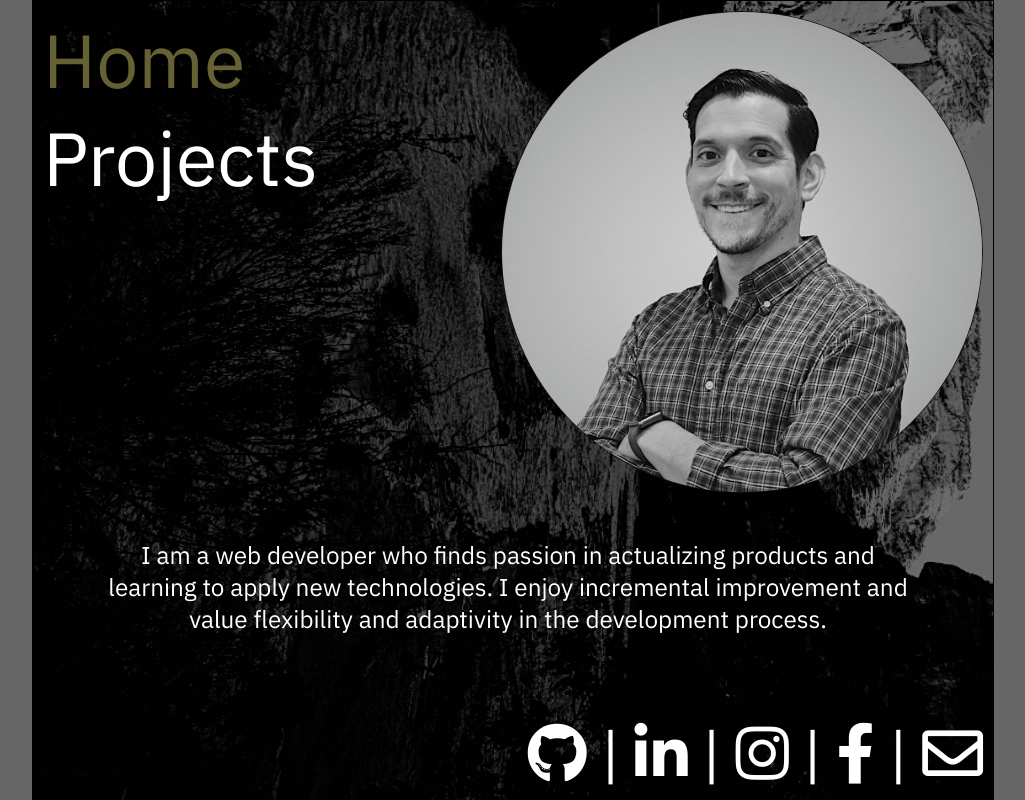
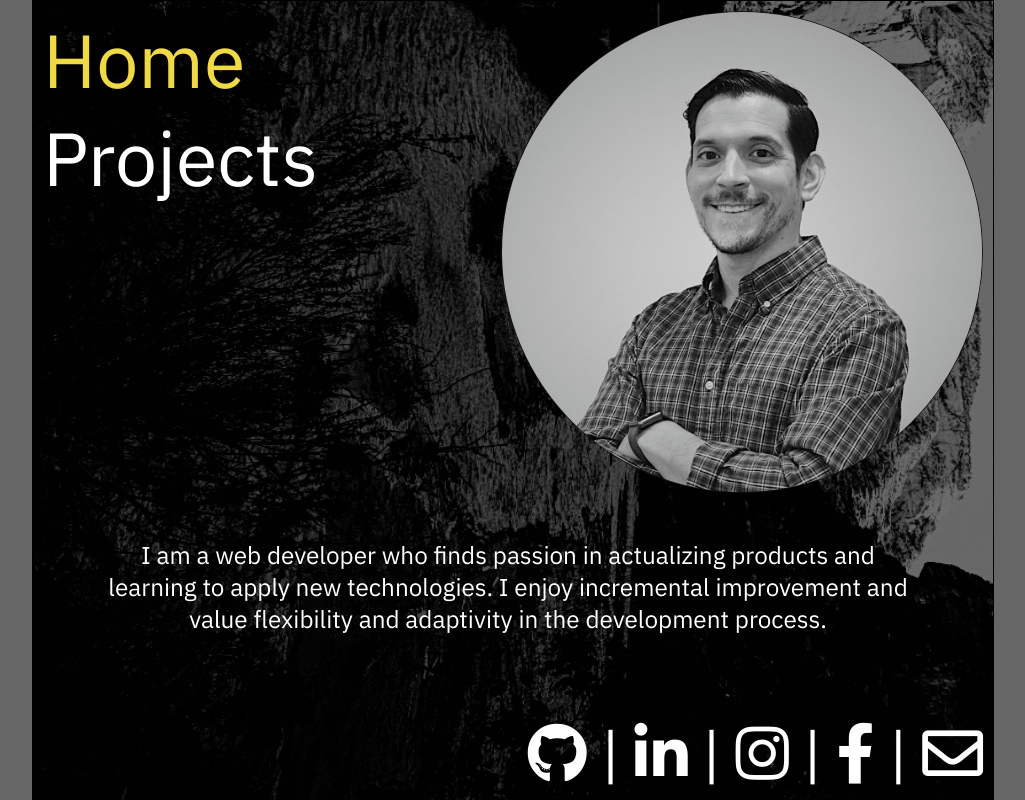
Before and after one commit to mddilley/portfolio-site, a React (Create React App) app: page / in a window 1280 px wide. In both pictures the pointer is over the link "Home". Shown: the top 800 px of the page, without its empty margins (127-1152 px from the left). Built offline with nearby package versions, Linux system fonts and the light colour scheme.

Commit message:
Change color of .top-left a:hover and .bottom-right i:hover

```diff
--- a/src/App.css
+++ b/src/App.css
@@ -141,7 +141,7 @@ a:visited {
 }
 
 .top-left a:hover {
-  color: rgba(102, 97, 52, 1);
+  color: rgb(239, 217, 69, 1);
   text-decoration: none;
 }
 
@@ -151,7 +151,7 @@ a:visited {
 }
 
 .bottom-right i:hover {
-  color: rgba(102, 97, 52, 1);
+  color: rgb(239, 217, 69, 1);
   text-decoration: none;
 }
 
```
